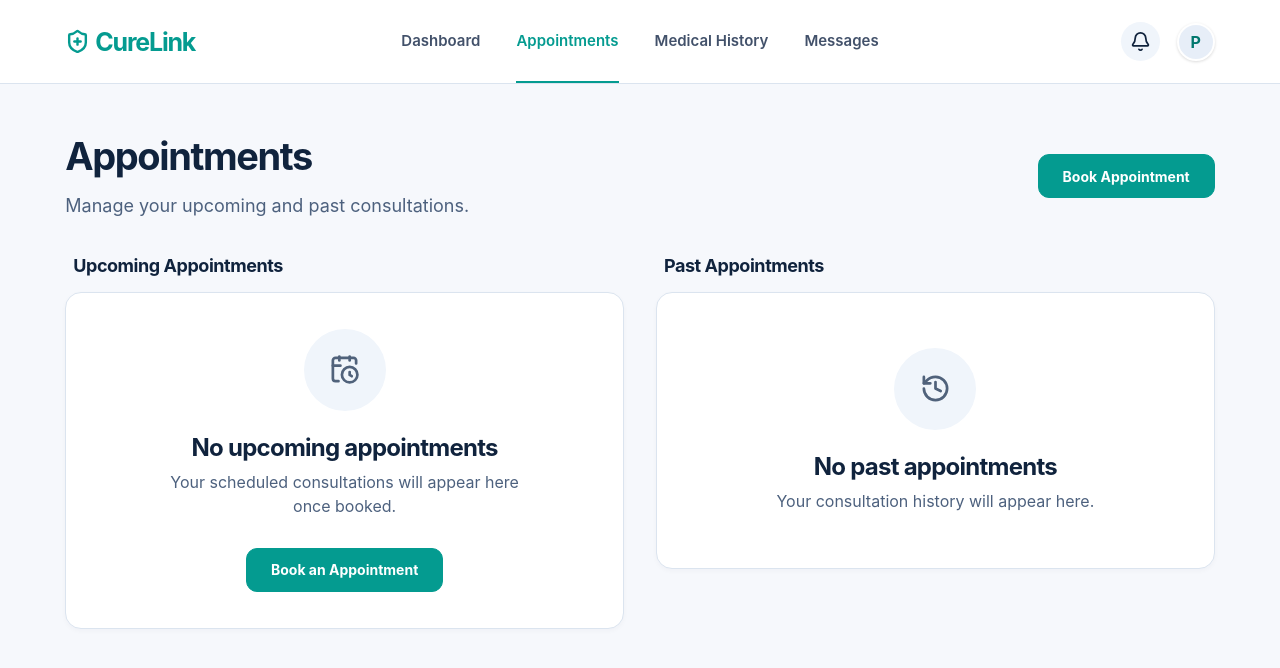
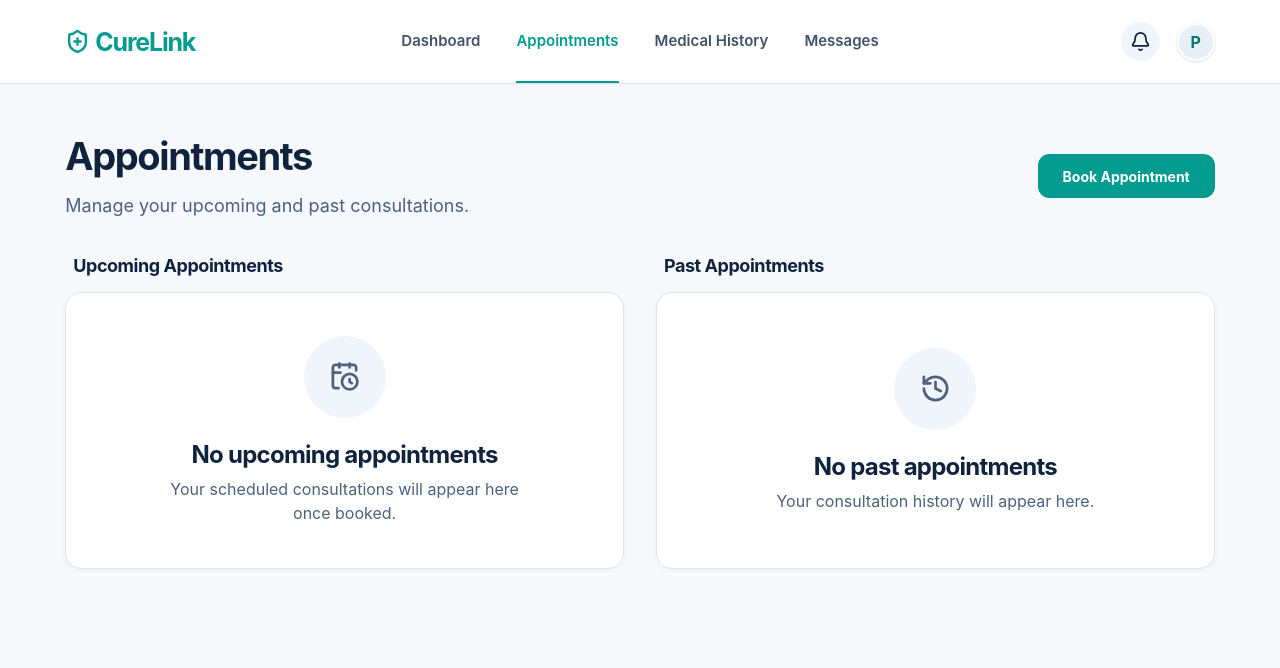
Before and after one commit to ParthGund/CureLink, a React (Vite) app in the folder client/: page /patient/appointments in a window 1280 px wide. Shown: the top 668 px of the page. Built offline with nearby package versions, Linux system fonts and the light colour scheme.

Commit message:
Changed appointment page

```diff
--- a/client/src/pages/patient/Appointments.jsx
+++ b/client/src/pages/patient/Appointments.jsx
@@ -4,5 +4,5 @@ import Card from '../../components/common/Card';
 import EmptyState from '../../components/common/EmptyState';
 
 export default function PatientAppointments() {
-  return <div><header className="page-heading page-heading--with-action"><div><h1>Appointments</h1><p>Manage your upcoming and past consultations.</p></div><Button to="/patient/appointments/book">Book Appointment</Button></header><div className="two-column-page"><section><h2>Upcoming Appointments</h2><Card><EmptyState icon={CalendarClock} title="No upcoming appointments" description="Your scheduled consultations will appear here once booked." action={<Button to="/patient/appointments/book">Book an Appointment</Button>} /></Card></section><section><h2>Past Appointments</h2><Card><EmptyState icon={History} title="No past appointments" description="Your consultation history will appear here." /></Card></section></div></div>;
+  return <div><header className="page-heading page-heading--with-action"><div><h1>Appointments</h1><p>Manage your upcoming and past consultations.</p></div><Button to="/patient/appointments/book">Book Appointment</Button></header><div className="two-column-page"><section><h2>Upcoming Appointments</h2><Card><EmptyState icon={CalendarClock} title="No upcoming appointments" description="Your scheduled consultations will appear here once booked." /></Card></section><section><h2>Past Appointments</h2><Card><EmptyState icon={History} title="No past appointments" description="Your consultation history will appear here." /></Card></section></div></div>;
 }
```
